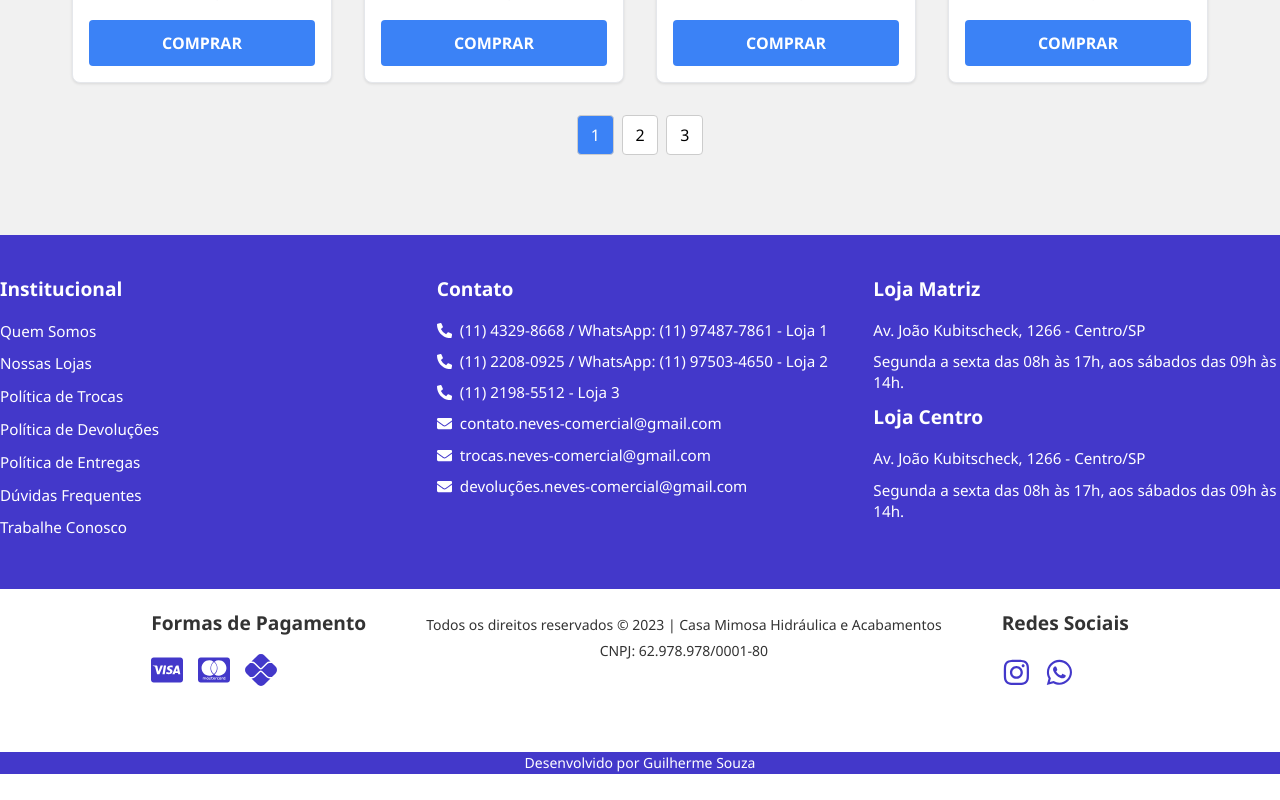
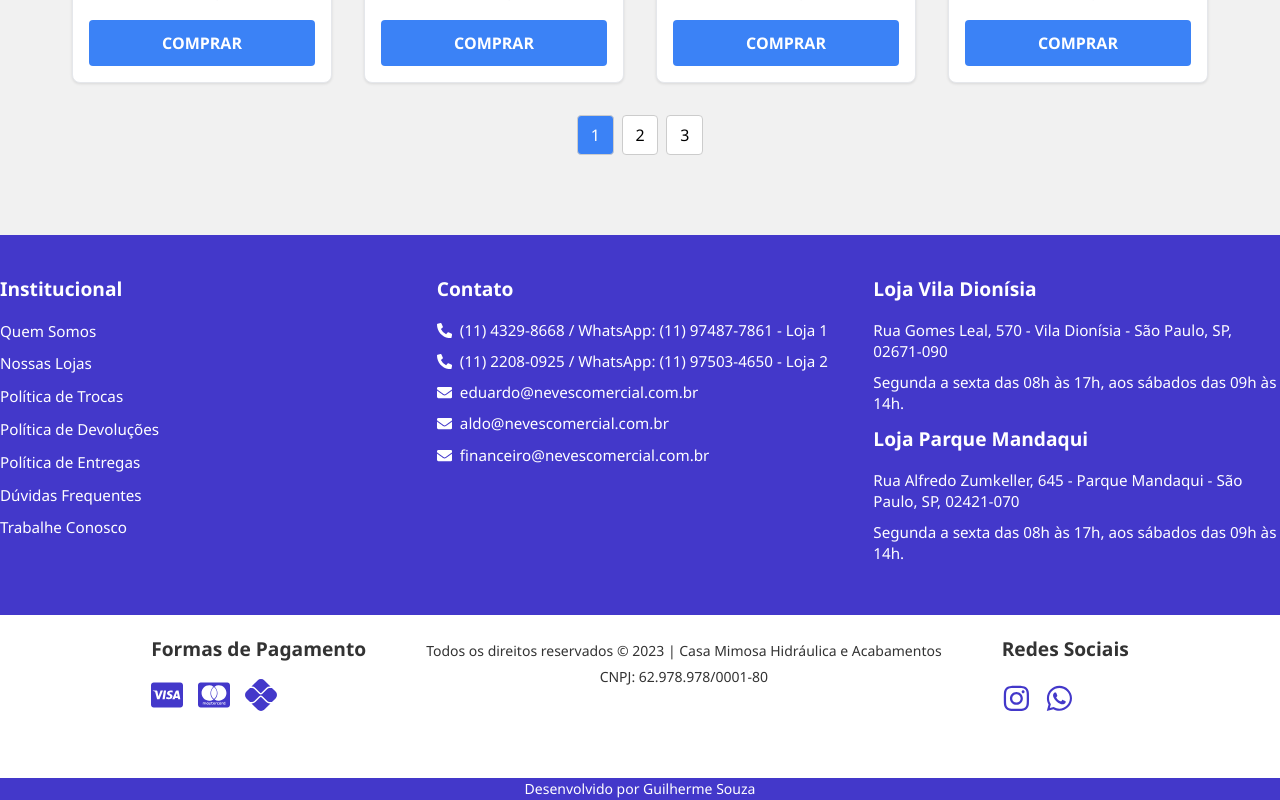
Before and after one commit to Guilherme1Souza/Neves-Comercial, a Next.js app: page /revestimentos-e-pisos in a window 1280 px wide. Shown: the part 1294-2094 px from the top of the page. Before the commit the page ends 2068 px from the top, so only its background shows below. Built offline with nearby package versions, Linux system fonts and the light colour scheme.

Commit message:
fix(Footer): atualizando informações de contatos

```diff
--- a/src/components/Footer/index.jsx
+++ b/src/components/Footer/index.jsx
@@ -29,10 +29,8 @@ import { SiPix } from "react-icons/si";
 const Footer = () => {
     return (
         <>
-            {/* Área Azul com links */}
             <Container>
                 <FooterWrapper>
-                    {/* Coluna 1 - Institucional */}
                     <Column>
                         <Title>Institucional</Title>
                         <LinkItem>Quem Somos</LinkItem>
@@ -43,30 +41,24 @@ const Footer = () => {
                         <LinkItem>Dúvidas Frequentes</LinkItem>
                         <LinkItem>Trabalhe Conosco</LinkItem>
                     </Column>
-
-                    {/* Coluna 2 - Contato */}
                     <Column>
                         <Title>Contato</Title>
                         <Text><FaPhoneAlt /> (11) 4329-8668 / WhatsApp: (11) 97487-7861 - Loja 1</Text>
                         <Text><FaPhoneAlt /> (11) 2208-0925 / WhatsApp: (11) 97503-4650 - Loja 2</Text>
-                        <Text><FaPhoneAlt /> (11) 2198-5512 - Loja 3</Text>
-                        <Text><FaEnvelope /> contato.neves-comercial@gmail.com</Text>
-                        <Text><FaEnvelope /> trocas.neves-comercial@gmail.com</Text>
-                        <Text><FaEnvelope /> devoluções.neves-comercial@gmail.com</Text>
+                        <Text><FaEnvelope /> eduardo@nevescomercial.com.br</Text>
+                        <Text><FaEnvelope /> aldo@nevescomercial.com.br</Text>
+                        <Text><FaEnvelope /> financeiro@nevescomercial.com.br</Text>
                     </Column>
-
-                    {/* Coluna 3 - Lojas */}
                     <Column>
-                        <Title>Loja Matriz</Title>
-                        <Text>Av. João Kubitscheck, 1266 - Centro/SP</Text>
+                        <Title>Loja Vila Dionísia</Title>
+                        <Text>Rua Gomes Leal, 570 - Vila Dionísia - São Paulo, SP, 02671-090</Text>
                         <Text>Segunda a sexta das 08h às 17h, aos sábados das 09h às 14h.</Text>
-                        <Title>Loja Centro</Title>
-                        <Text>Av. João Kubitscheck, 1266 - Centro/SP</Text>
+                        <Title>Loja Parque Mandaqui</Title>
+                        <Text>Rua Alfredo Zumkeller, 645 - Parque Mandaqui - São Paulo, SP, 02421-070</Text>
                         <Text>Segunda a sexta das 08h às 17h, aos sábados das 09h às 14h.</Text>
                     </Column>
                 </FooterWrapper>
             </Container>
-
             <InfoSection>
                 <InfoContent>
                     <div>
```
